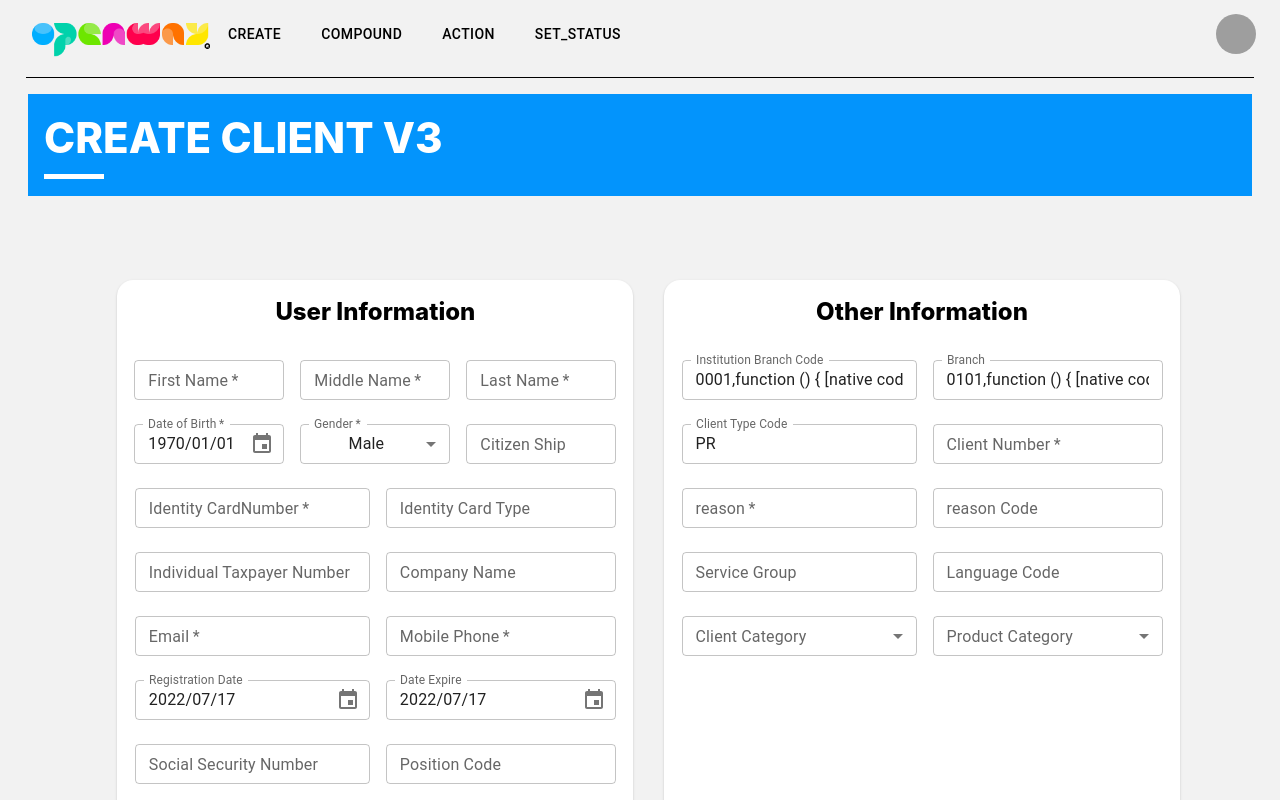
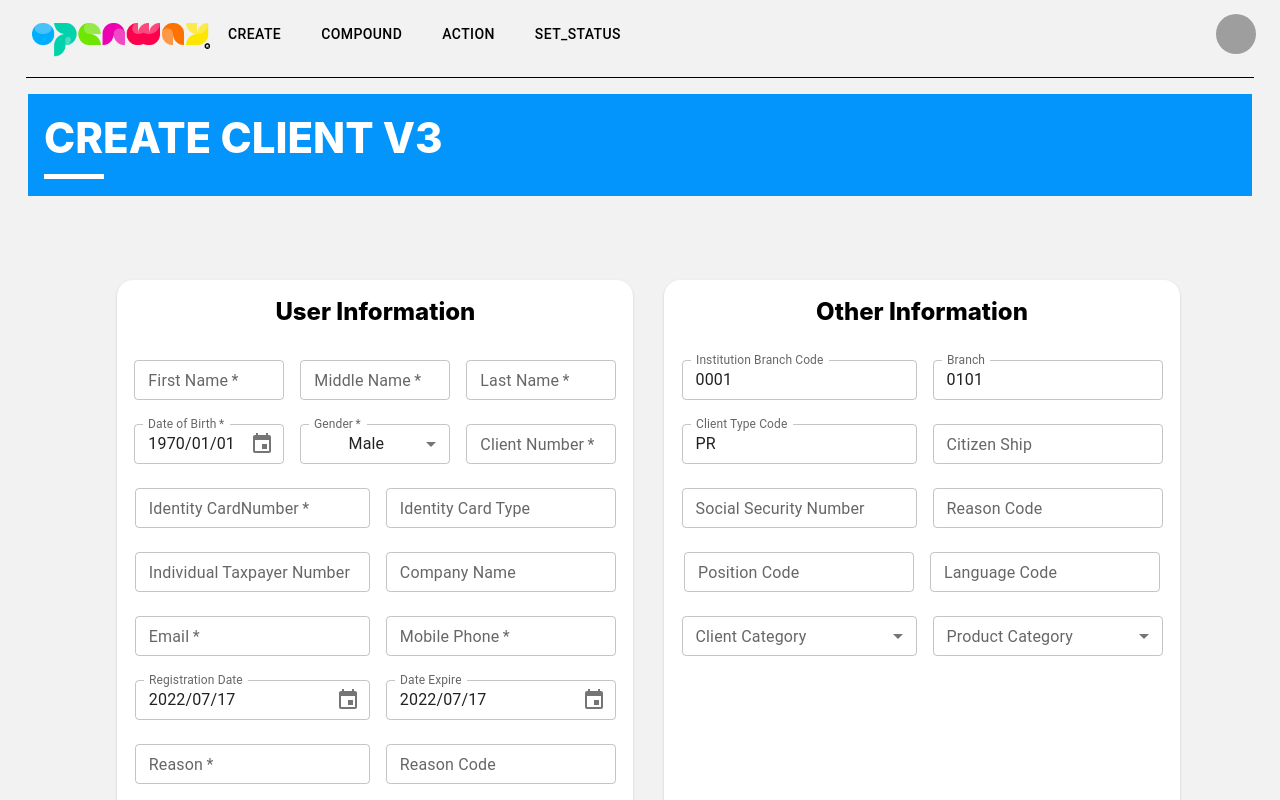
Before and after one commit to son3102k/BAB_FE, a React (Create React App) app: page /createclientv3 in a window 1280 px wide. Shown: the top 800 px of the page. Built offline with nearby package versions, Linux system fonts and the light colour scheme; grey boxes are pictures that could not be loaded.

Commit message:
Chinh vi tri linh tinh cho hop ly hon

```diff
--- a/src/page/CreateCardV3.js
+++ b/src/page/CreateCardV3.js
@@ -259,7 +259,7 @@ export default function CreateCardV3() {
                                 <DesktopDatePicker
                                     id="ExpirationDate"
                                     label="Expiration Date"
-                                    inputFormat="MM/dd/yyyy"
+                                    inputFormat="yyyy/MM/dd"
                                     onChange={(e) => setExpirationDate(e)}
                                     value={ExpirationDate}
                                     renderInput={(params) => <TextField {...params} size="small"
--- a/src/page/CreateClientV3.js
+++ b/src/page/CreateClientV3.js
@@ -124,8 +124,8 @@ export default function CreateClientV3() {
     const PositionCode = useRef('');
     const BusinessPhone = useRef('');
     const HomePhone = useRef('');
-    const institutionBranchCode = useState('0001');
-    const branch = useState('0101');
+    const [institutionBranchCode, setInstitutionBranchCode] = useState('0001');
+    const [branch, setBranch] = useState('0101');
     const [clientTypeCode,setClientTypeCode] = useState('PR');
     const clientNumber = useRef('');
     const reason = useRef('');
@@ -182,8 +182,6 @@ export default function CreateClientV3() {
     }
 
     return (
-
-
 
         <div>
             <TopBarNav/>
@@ -296,16 +294,17 @@ export default function CreateClientV3() {
                                 ))}
                             </TextField>
                             <TextField
-                                id="Citizenship"
-                                label="Citizen Ship"
+                                id="ClientNumber"
+                                label="Client Number"
                                 size="small"
                                 sx={{
                                     width: "30%",
                                     m: 1,
                                     mb: 2,
                                 }}
-                                inputRef={Citizenship}
+                                inputRef={clientNumber}
                                 autoComplete="off"
+                                required
                             />
                             <TextField
                                 id="IdentityCardNumber"
@@ -403,26 +402,29 @@ export default function CreateClientV3() {
                                 />
                             </LocalizationProvider>
                             <TextField
-                                id="SocialSecurityNumber"
-                                label="Social Security Number"
+
+                                id="reason"
+                                label="Reason"
                                 size="small"
                                 sx={{
                                     width: "47%",
                                     m: 1,
                                 }}
-                                inputRef={SocialSecurityNumber}
+                                inputRef={reason}
                                 autoComplete="off"
+                                required
                             />
                             <TextField
-                                id="PositionCode"
-                                label="Position Code"
+
+                                id="reasonCode"
+                                label="Reason Code"
                                 size="small"
                                 sx={{
                                     width: "46%",
                                     m: 1,
                                     mb: 2,
                                 }}
-                                inputRef={PositionCode}
+                                inputRef={reasonCode}
                                 autoComplete="off"
                             />
                             <TextField
@@ -503,33 +505,31 @@ export default function CreateClientV3() {
                                 }}
                             />
                             <TextField
-                                id="ClientNumber"
-                                label="Client Number"
+                                id="Citizenship"
+                                label="Citizen Ship"
                                 size="small"
                                 sx={{
                                     width: "46%",
                                     m: 1,
                                     mb: 2,
                                 }}
-                                inputRef={clientNumber}
+                                inputRef={Citizenship}
                                 autoComplete="off"
-                                required
                             />
                             <TextField
-                                id="reason"
-                                label="reason"
+                                id="SocialSecurityNumber"
+                                label="Social Security Number"
                                 size="small"
                                 sx={{
                                     width: "47%",
                                     m: 1,
                                 }}
-                                inputRef={reason}
+                                inputRef={SocialSecurityNumber}
                                 autoComplete="off"
-                                required
                             />
                             <TextField
                                 id="reasonCode"
-                                label="reason Code"
+                                label="Reason Code"
                                 size="small"
                                 sx={{
                                     width: "46%",
@@ -540,14 +540,15 @@ export default function CreateClientV3() {
                                 autoComplete="off"
                             />
                             <TextField
-                                id="ServiceGroup"
-                                label="Service Group"
+                                id="PositionCode"
+                                label="Position Code"
                                 size="small"
                                 sx={{
-                                    width: "47%",
+                                    width: "46%",
                                     m: 1,
+                                    mb: 2,
                                 }}
-                                inputRef={ServiceGroup}
+                                inputRef={PositionCode}
                                 autoComplete="off"
                             />
                             <TextField
--- a/src/page/CreateContractV4.js
+++ b/src/page/CreateContractV4.js
@@ -207,7 +207,7 @@ export default function CreateContractV4() {
                                 <DesktopDatePicker
                                     id="CloseDate"
                                     label="Close Date"
-                                    inputFormat="MM/dd/yyyy"
+                                    inputFormat="yyyy/MM/dd"
                                     onChange={(e) => setCloseDate(e)}
                                     value={CloseDate}
                                     renderInput={(params) => <TextField {...params} size="small"
@@ -225,7 +225,7 @@ export default function CreateContractV4() {
                                 }}
                                 inputRef={CBSID}
                                 autoComplete="off"
-                                required
+
                             />
                             <TextField
                                 id="CBSNumber"
@@ -238,7 +238,7 @@ export default function CreateContractV4() {
                                 }}
                                 inputRef={CBSNumber}
                                 autoComplete="off"
-                                required
+
                             />
                             <TextField
                                 id="ContractSubtypeCode"
```
